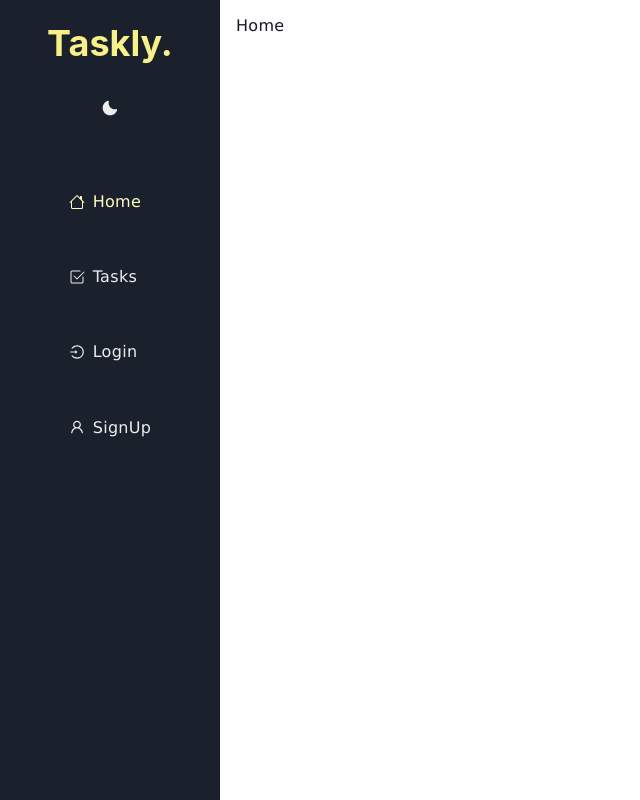
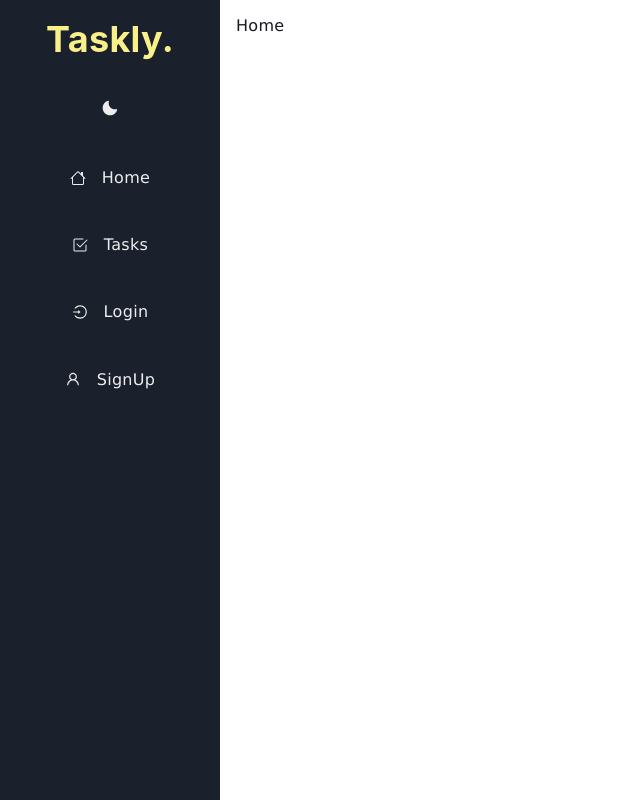
Before and after one commit to eduardo-pires-tavares/todo-app, a React (Create React App) app: page / in a window 1280 px wide. Shown: the whole page, without its empty margins (0-640 px from the left). Built offline with nearby package versions, Linux system fonts and the light colour scheme.

Commit message:
Trying to refactor sidebar

```diff
--- a/src/components/ColorMode/ColorMode.tsx
+++ b/src/components/ColorMode/ColorMode.tsx
@@ -4,16 +4,15 @@ import { SunIcon, MoonIcon } from '@chakra-ui/icons';
 export const ColorMode = () => {
   const { colorMode, toggleColorMode } = useColorMode();
   return (
-    <header>
     <Button
       _active={{ bg: 'none' }}
       _focus={{ boxShadow: 'none' }}
       _hover={{ bg: 'none' }}
       variant="ghost"
+      color="whiteAlpha.900"
       onClick={toggleColorMode}
     >
       {colorMode !== 'light' ? <SunIcon /> : <MoonIcon />}
     </Button>
-    </header>
   );
 };
--- a/src/components/Layout/Layout.tsx
+++ b/src/components/Layout/Layout.tsx
@@ -1,5 +1,5 @@
 import { GridItem, Grid, Container } from '@chakra-ui/react';
-import { Navigation } from '..';
+import { SideBar } from '..';
 
 type Props = {
   children: JSX.Element;
@@ -8,10 +8,8 @@ type Props = {
 export const Layout = ({ children }: Props) => {
   return (
     <>
-      <Grid columns={2} templateColumns="220px 1fr" h="100vh">
-        <GridItem>
-          <Navigation />
-        </GridItem>
+      <Grid columns={2} templateColumns="220px 1fr">
+        <GridItem h="100vh">{<SideBar />}</GridItem>
         <GridItem>
           <Container maxW={'container.xl'} h={'100vh'} p={4}>
             {children}
--- /dev/null
+++ b/src/components/Navigation/NavItem.tsx
@@ -0,0 +1,29 @@
+import { FlexProps, Link, Flex, Icon } from '@chakra-ui/react';
+import { ReactText } from 'react';
+import { IconType } from 'react-icons';
+
+interface NavItemProps extends FlexProps {
+  icon: IconType;
+  path: string;
+  children: ReactText;
+}
+
+export const NavItem = ({ children, path, icon, ...rest }: NavItemProps) => {
+  return (
+    <Link color="whiteAlpha.900" to={path} style={{ textDecoration: 'none' }}>
+      <Flex
+        align="center"
+        p="4"
+        m="4"
+        borderRadius="lg"
+        role="group"
+        cursor="pointer"
+        justifyContent={{ base: 'start', md: 'center' }}
+        {...rest}
+      >
+        {icon && <Icon mr="4" fontSize="16" as={icon} />}
+        {children}
+      </Flex>
+    </Link>
+  );
+};
--- /dev/null
+++ b/src/components/Navigation/SideBar.tsx
@@ -0,0 +1,10 @@
+import { Box } from '@chakra-ui/react';
+import { SideBarContent } from './SideBarContent';
+
+export const SideBar = () => {
+  return (
+    <Box minH="full" bg="gray.800" as="nav">
+      <SideBarContent />
+    </Box>
+  );
+};
--- /dev/null
+++ b/src/components/Navigation/SideBarContent.tsx
@@ -0,0 +1,40 @@
+import { Box, Flex, Heading, CloseButton } from '@chakra-ui/react';
+import { ColorMode } from '..';
+import { AppRoutes } from '../../router/Router';
+import { NavItem } from './NavItem';
+
+export const SideBarContent = () => {
+  return (
+    <Box bg="gray.800" w={{ base: 'full', md: '220px' }} h="full" pos="fixed">
+      <Flex
+        h="20"
+        mx="8"
+        alignItems="center"
+        justifyContent={{ base: 'space-between', md: 'center' }}
+      >
+        <Heading color={'yellow.200'} fontSize={'4xl'}>
+          Taskly.
+        </Heading>
+        <CloseButton
+          color="whiteAlpha.900"
+          display={{ base: 'flex', md: 'none' }}
+        />
+      </Flex>
+      <Flex
+        h="14"
+        alignItems="center"
+        mx={{ base: '16', md: '0' }}
+        justifyContent={{ base: 'start', md: 'center' }}
+      >
+        <ColorMode />
+      </Flex>
+      {AppRoutes.map(({ icon, name, path }) => {
+        return (
+          <NavItem path={path} icon={icon}>
+            {name}
+          </NavItem>
+        );
+      })}
+    </Box>
+  );
+};
--- a/src/components/index.ts
+++ b/src/components/index.ts
@@ -1,3 +1,3 @@
 export * from './ColorMode/ColorMode';
-export * from './Navigation/Navigation';
+export * from './Navigation/SideBar';
 export * from './Layout/Layout';
```
Lines whose indentation alone changed are shown as unchanged.
